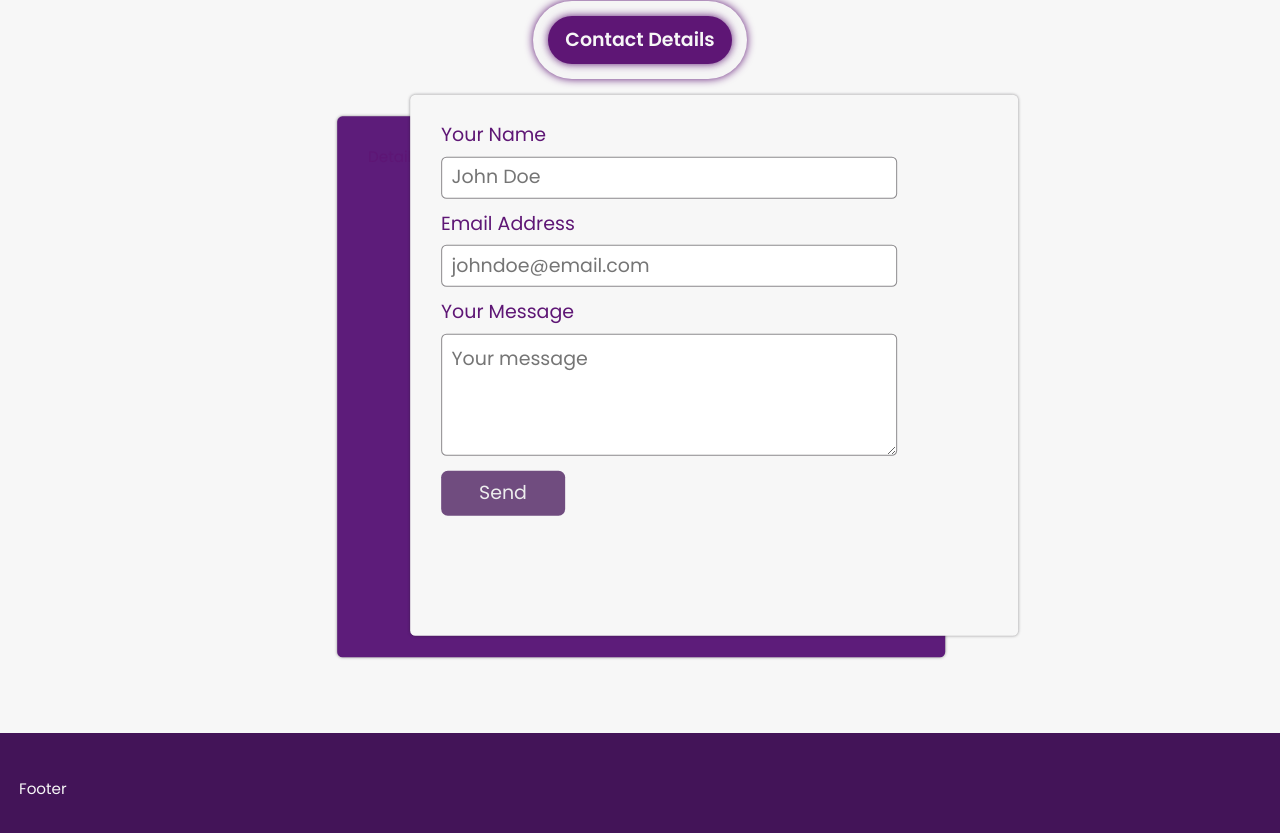
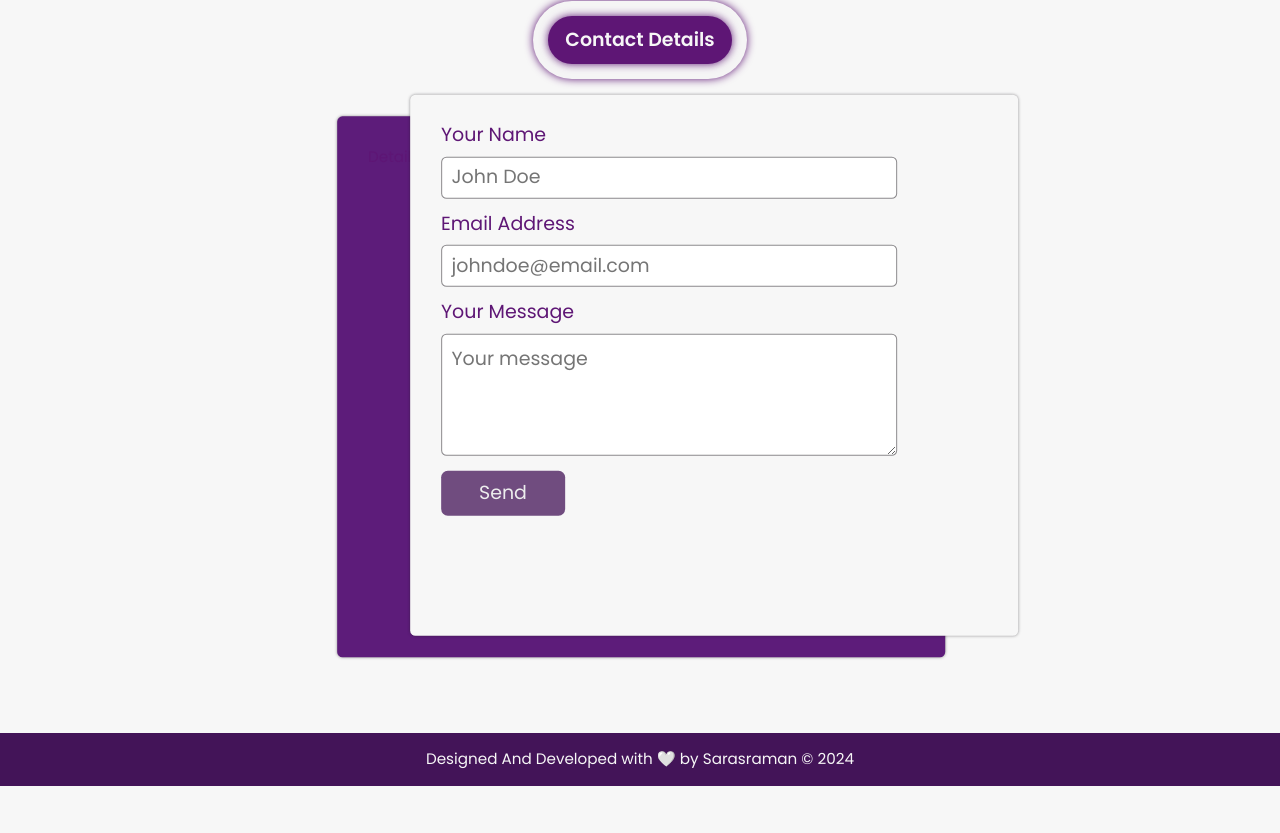
Before and after one commit to sarathme/my_portfolio, a React (Vite) app: page / in a window 1280 px wide. Shown: the part 3538-4371 px from the top of the page. After the commit the page ends 4324 px from the top, so only its background shows below. Built offline with nearby package versions, Linux system fonts and the light colour scheme.

Commit message:
Add footer text

```diff
--- a/src/components/Footer.jsx
+++ b/src/components/Footer.jsx
@@ -1,7 +1,14 @@
 import styles from "./Footer.module.css";
 
 function Footer() {
-  return <footer className={`${styles.footer} full-width`}>Footer</footer>;
+  return (
+    <footer className={`${styles.footer} full-width`}>
+      <p>
+        Designed And Developed with 🤍 by Sarasraman &copy;{" "}
+        {new Date().getFullYear()}
+      </p>
+    </footer>
+  );
 }
 
 export default Footer;
--- a/src/components/Footer.module.css
+++ b/src/components/Footer.module.css
@@ -1,5 +1,6 @@
 .footer {
   background-color: var(--clr-primary-800);
   color: var(--clr-accent-100);
-  padding: 3em 1.25em;
+  padding: 1em;
+  text-align: center;
 }
```
Also changed, not shown: 1 other file (tests, documents, lock files or other folders).
